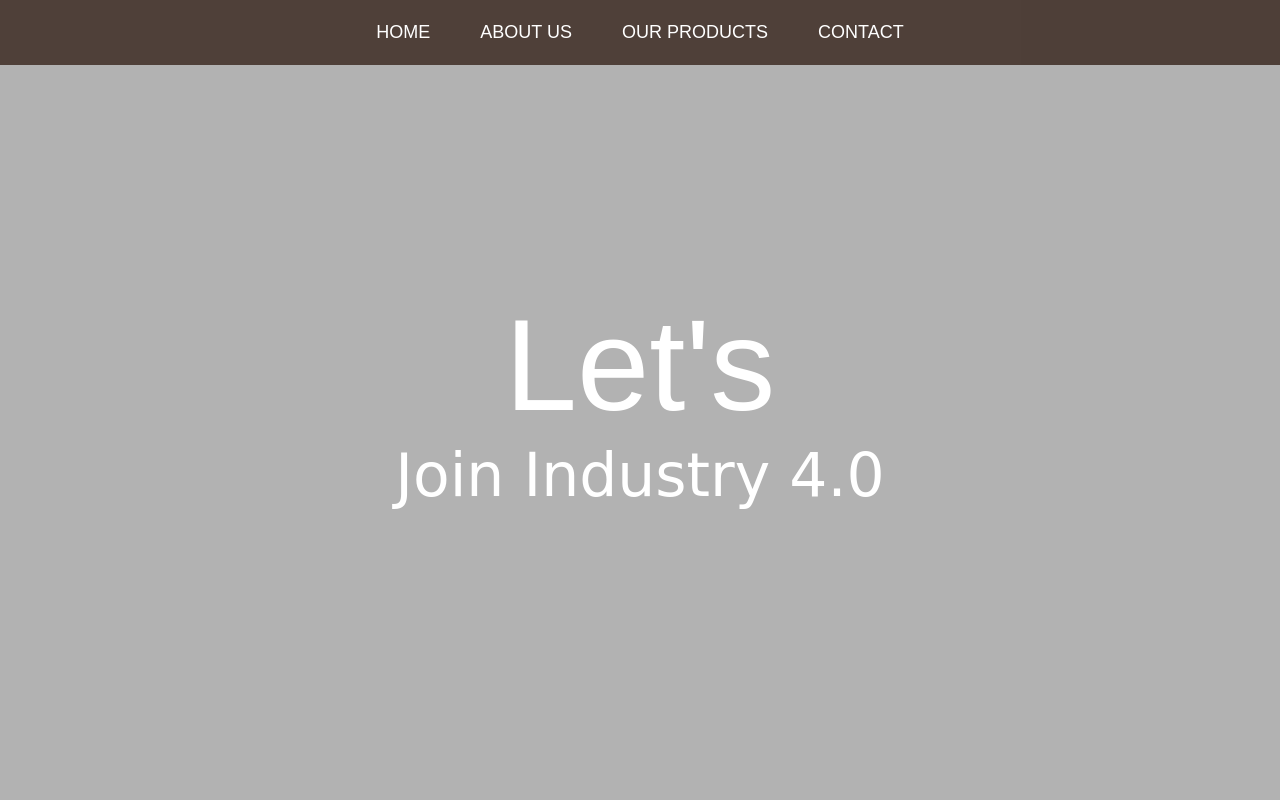
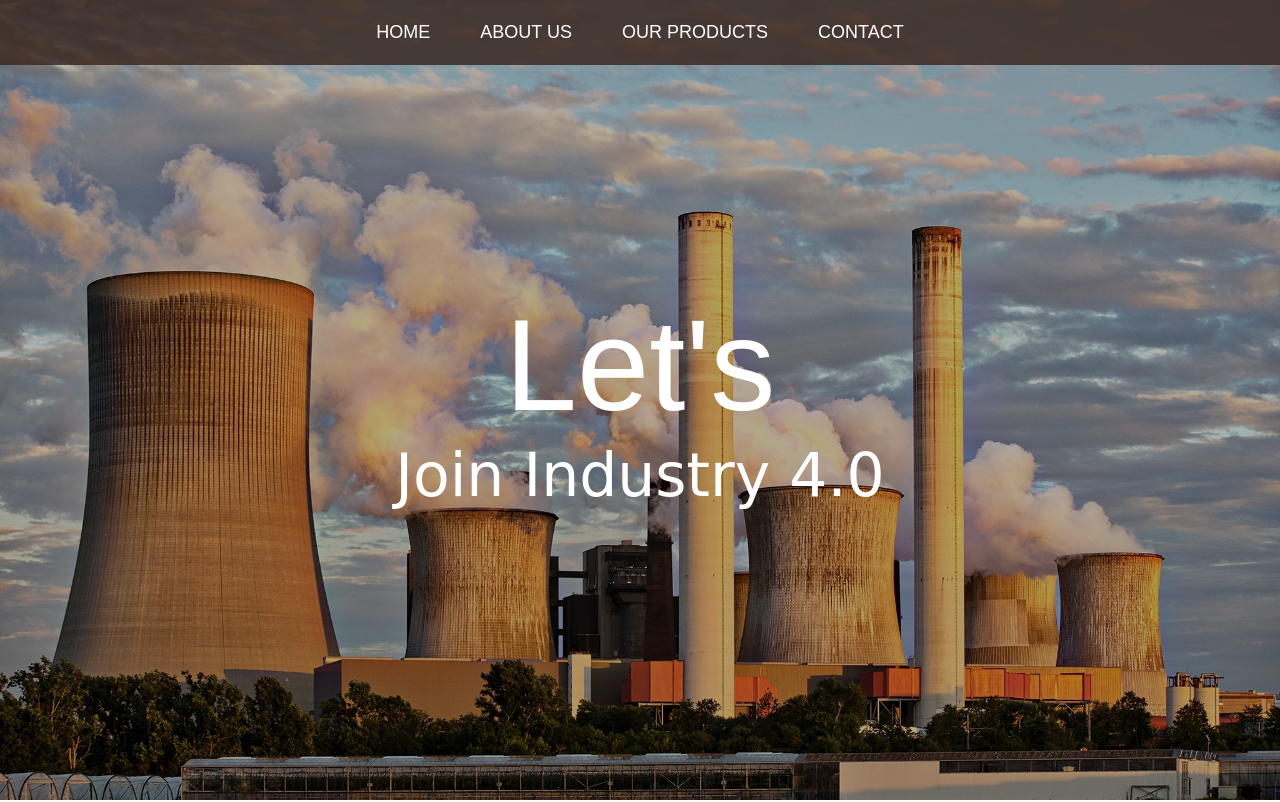
Before and after one commit to SATYAM-tech854/walkover-Assigment, a plain HTML site: page index.html in a window 1280 px wide. Shown: the top 802 px of the page. Drawn offline with Linux system fonts and the light colour scheme.

Commit message:
Update styles.css

```diff
--- a/css/styles.css
+++ b/css/styles.css
@@ -74,7 +74,7 @@ body {
 
 
 .hero{
-  background-image: linear-gradient(rgba(0,0,0,.3), rgba(0,0,0,.3)), url(./images/industrial1.jpg);
+  background-image: linear-gradient(rgba(0,0,0,.3), rgba(0,0,0,.3)), url(../images/industrial1.jpg);
   background-position: center;
   background-size: cover;
   background-repeat: no-repeat;
```
